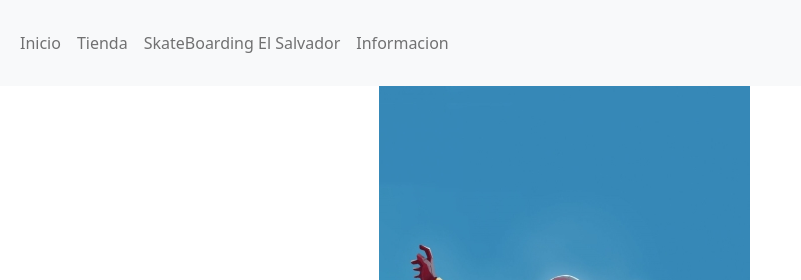
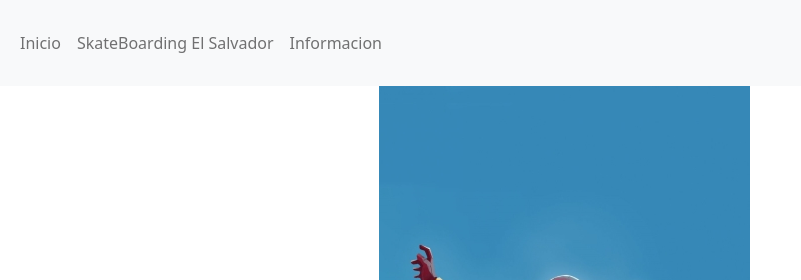
Before and after one commit to SciProgrammist/FrontEnd_WebSite, a plain HTML site: page pages/Index.html in a window 1280 px wide. Shown: the top 280 px of the page, 76-877 px from the left. Drawn offline with nearby package versions, Linux system fonts and the light colour scheme.

Commit message:
footer avance

```diff
--- a/pages/Index.html
+++ b/pages/Index.html
@@ -23,8 +23,6 @@
             <div class="collapse navbar-collapse" id="navbarResponsive">
                 <ul class="navbar-nav ml-auto">
                     <li class="nav-item"> <a class="nav-link" href="#">Inicio</a>
-                    </li>
-                    <li class="nav-item"> <a class="nav-link" href="#">Tienda</a>
                     </li>
                     <li class="nav-item"> <a class="nav-link" href="#">SkateBoarding El Salvador</a>
                     </li>
@@ -62,4 +60,5 @@
         </div>
 
     </div>
-</body></html>
+</body>
+</html>
```
